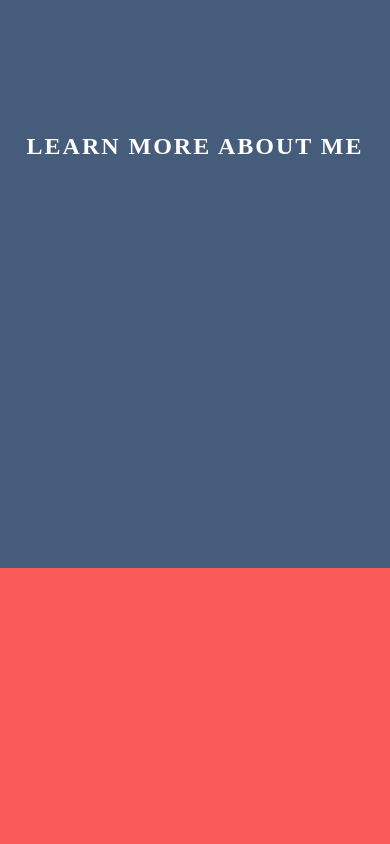
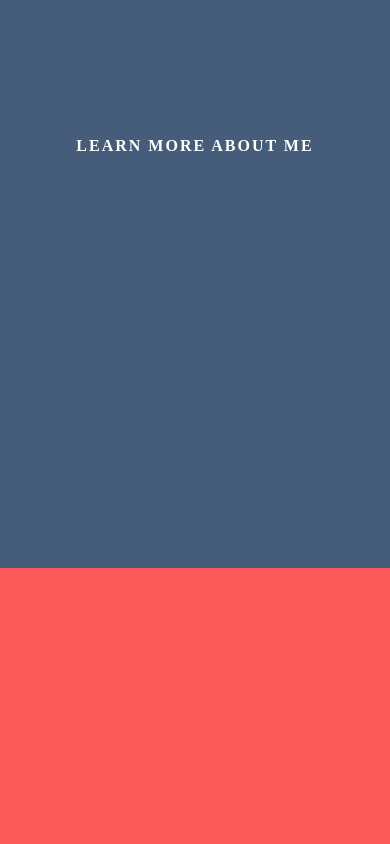
Before and after one commit to joeebw/nav-animation, a plain HTML site: page index.html in a window 390 px wide. Shown: the part 1120-1964 px from the top of the page. Drawn offline with Linux system fonts and the light colour scheme.

Commit message:
fixing font size

```diff
--- a/style.css
+++ b/style.css
@@ -249,3 +249,9 @@ section#contact {
     right: 1rem;
   }
 }
+
+@media (max-width: 390px) {
+  h1{
+    font-size: 1.0rem;
+  }
+}
```
